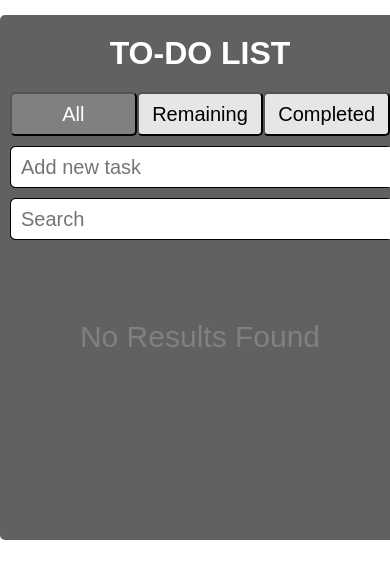
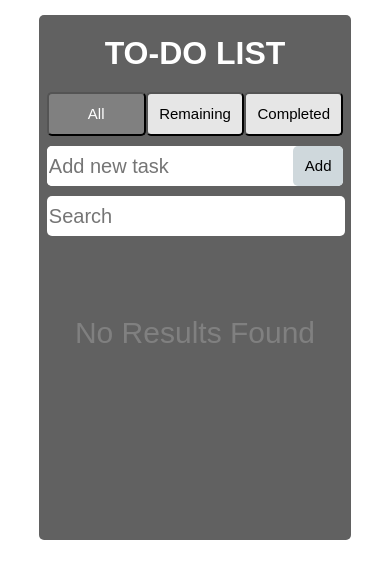
Before and after one commit to amit-shrestha/todo-list, a React (Create React App) app: page / in a window 390 px wide. Shown: the top 578 px of the page. Built offline with nearby package versions, Linux system fonts and the light colour scheme; the HTML template or start-up script is replaced by a standard one.

Commit message:
new add button, add responsive feature

```diff
--- a/src/assets/css/App.css
+++ b/src/assets/css/App.css
@@ -1,6 +1,5 @@
 .wrapper {
   width: 80%;
-  min-width: 400px;
   min-height: 500px;
   margin: 0 auto;
   background-color: #616161;
--- a/src/assets/css/Button.css
+++ b/src/assets/css/Button.css
@@ -16,3 +16,12 @@
   background-color: gray;
   color: white;
 }
+
+@media screen and (max-width: 480px) {
+  .All,
+  .Remaining,
+  .Completed,
+  .active {
+    font-size: 15px;
+  }
+}
--- a/src/assets/css/Input.css
+++ b/src/assets/css/Input.css
@@ -1,23 +1,37 @@
 .input-form {
   width: 100%;
   margin: 10px auto;
-  border: 1px solid black;
+  background-color: white;
   border-radius: 5px;
 }
 
 .input-form input {
-  width: 99%;
+  width: 85%;
   line-height: 40px;
   border: none;
   font-size: 20px;
   border-radius: 5px;
-  padding-left: 10px;
+  padding-left: 2px;
+}
+
+.input-form button {
+  float: right;
+  font-size: 15px;
+  line-height: 40px;
+  width: 10%;
+  border: none;
+  border-radius: 5px;
+  background-color: #cfd8dc;
+}
+
+.input-form button:hover {
+  background-color: #b0bec5;
+  color: white;
 }
 
 .edit-form {
-  width: 78%;
+  width: 75%;
   display: inline-block;
-  border-radius: 5px;
 }
 
 .edit-form input {
@@ -28,3 +42,21 @@
   border-radius: 5px;
   padding-left: 10px;
 }
+
+@media screen and (max-width: 768px) {
+  .input-form button {
+    width: 50px;
+  }
+
+  .input-form input {
+    width: 75%;
+  }
+}
+@media screen and (max-width: 480px) {
+  .edit-form {
+    width: 65%;
+  }
+  .menu {
+    width: 30%;
+  }
+}
--- a/src/assets/css/Search.css
+++ b/src/assets/css/Search.css
@@ -1,15 +1,13 @@
 .search-form {
   width: 100%;
   margin: 10px auto;
-  border: 1px solid black;
-  border-radius: 5px;
 }
 
 .search-form input {
-  width: 99%;
+  width: 100%;
   line-height: 40px;
   border: none;
   font-size: 20px;
   border-radius: 5px;
-  padding-left: 10px;
+  padding-left: 2px;
 }
--- a/src/assets/css/TodoList.css
+++ b/src/assets/css/TodoList.css
@@ -43,6 +43,7 @@ li {
   width: 20%;
   float: right;
   margin-right: 2px;
+  line-height: 40px;
 }
 
 .no-results {
@@ -51,3 +52,12 @@ li {
   color: gray;
   margin-top: 80px;
 }
+
+@media screen and (max-width: 480px) {
+  .task-list {
+    width: 65%;
+  }
+  .menu {
+    width: 30%;
+  }
+}
--- a/src/assets/css/Tool.css
+++ b/src/assets/css/Tool.css
@@ -2,8 +2,8 @@
 .Delete {
   width: 50%;
   font-size: 15px;
-  line-height: 30px;
   border-radius: 5px;
+  line-height: 40px;
 }
 
 .Delete {
@@ -12,6 +12,7 @@
 
 .Delete:hover {
   background-color: #d50000;
+  color: white;
 }
 
 .Edit {
@@ -20,4 +21,19 @@
 
 .Edit:hover {
   background-color: #78909c;
+  color: white;
 }
+
+@media screen and (max-width: 768px) {
+  .Edit,
+  .Delete {
+    font-size: 12px;
+  }
+}
+
+@media screen and (max-width: 480px) {
+  .Edit,
+  .Delete {
+    font-size: 10px;
+  }
+}
--- a/src/components/Input.js
+++ b/src/components/Input.js
@@ -78,6 +78,7 @@ class Input extends React.Component {
           value={this.state.newTodo}
           onChange={event => this.handleChange(event)}
         />
+        <button>Add</button>
       </form>
     );
   }
```
